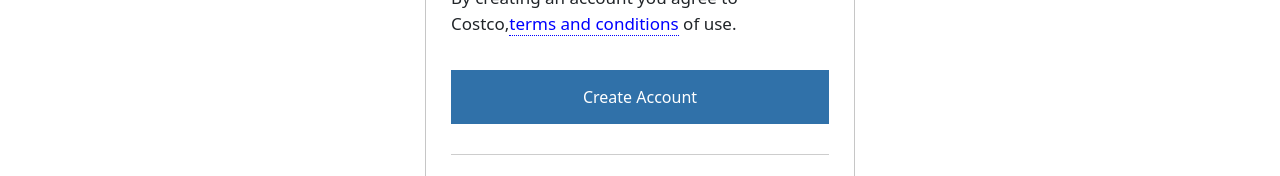
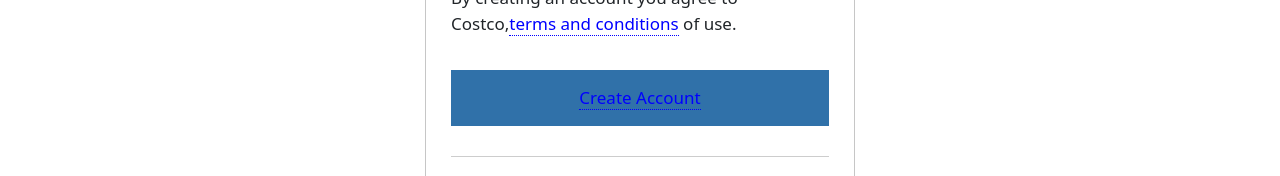
Before and after one commit to Jotule-Ben/ReactProject1, a React (Create React App) app: page /register in a window 1280 px wide. Shown: the part 557-733 px from the top of the page. Built offline with nearby package versions, Linux system fonts and the light colour scheme.

Commit message:
Link SignUp, Register and Home

```diff
--- a/src/components/Register.jsx
+++ b/src/components/Register.jsx
@@ -24,7 +24,10 @@ const Register = () => {
               By creating an account you agree to Costco,
               <Link>terms and conditions</Link> of use.
             </p>
-            <button>Create Account</button>
+            <button>
+              {" "}
+              <Link to="/signUp">Create Account</Link>
+            </button>
           </form>
           <h3>
             Already have an account? <Link to="/signUp">Sign In</Link>
--- a/src/components/SignIn.jsx
+++ b/src/components/SignIn.jsx
@@ -21,7 +21,9 @@ const SignIn = () => {
             </div>
             <br />
             <p>Check this box only when on a private device.</p>
-            <button>Sign In</button>
+            <button>
+              <Link to="/">Sign In</Link>
+            </button>
           </form>
           <h3>New to Costco?</h3>
           <button>
```
